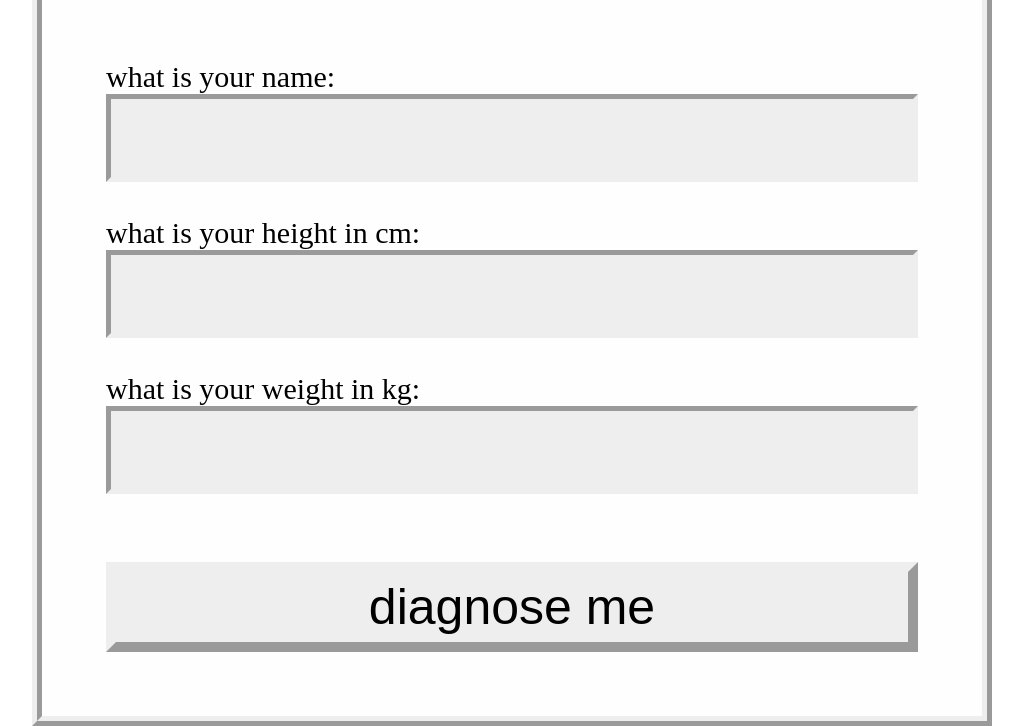
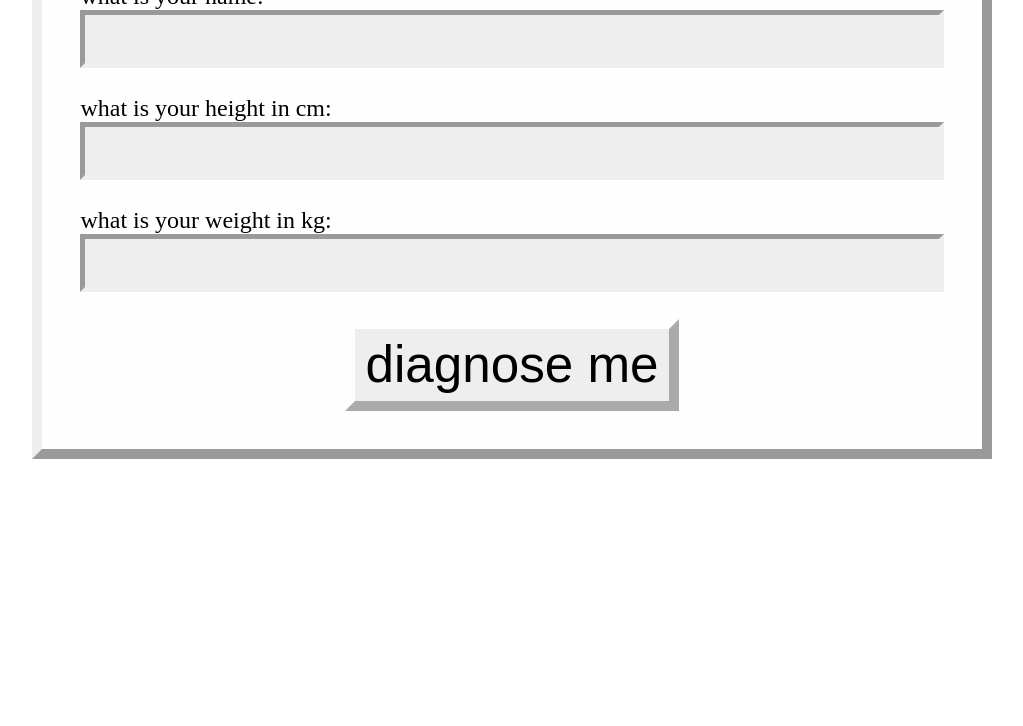
Before and after one commit to staten-island-tech/bmi-calculator-whydoesthecodenotwork, a plain HTML site: page index.html in a window 1280 px wide. Shown: the part 129-855 px from the top of the page, without its empty margins (128-1151 px from the left). After the commit the page ends 800 px from the top, so only its background shows below. Drawn offline with Linux system fonts and the light colour scheme.

Commit message:
use more website

```diff
--- a/app.js
+++ b/app.js
@@ -53,4 +53,5 @@ function go() {
   }
 
   document.getElementById("results").style.display = "flex";
+  document.getElementById("results").style.animation = "appear";
 }
--- a/index.html
+++ b/index.html
@@ -7,14 +7,14 @@
   </head>
   <body>
     <h1>bmi calculator</h1>
-		<form id="input">
+    <form id="input" onsubmit="go();return false">
       what is your name:
       <input type="text" name="name" required /><br />
       what is your height in cm:
       <input type="number" name="height" required /><br />
       what is your weight in kg:
-			<input type="number" name="weight" required /><br /><br />
-			<input type="submit" onclick="go()" value="diagnose me" />
+      <input type="number" name="weight" required /><br />
+      <input type="submit" value="diagnose me" />
     </form>
     <div id="results">
       <p id="bmi"></p>
--- a/style.css
+++ b/style.css
@@ -9,7 +9,7 @@ html,
 }
 
 h1 {
-	font-size: 10rem;
+	font-size: 7vh;
 	text-align: center;
 }
 
@@ -19,30 +19,32 @@ h1 {
 	justify-content: center;
 	width: 75%;
 	margin: 0 auto;
-	padding: 5%;
-	font-size: 3rem;
+	padding: 3%;
 	border: 1rem;
-	border-style: ridge;
+	border-style: outset;
 	background-color: #fefefe;
+	font-size: 3vh;
 }
 
 #input input {
-	line-height: 5rem;
+	font-size: 3vh;
+	line-height: 1;
 	padding: 1rem;
-	font-size: 5rem;
 	background-color: #eeeeee;
 	border: 0.5rem;
 	border-style: inset;
 }
 
 #input input:focus {
-	box-shadow: 0 0 1rem rgb(109, 255, 255);
+	box-shadow: 0 0 1rem #efefef;
 }
 
 #input input[type="submit"] {
+	margin: 0 auto;
+	font-size: 4vw;
 	border: 1rem;
 	border-style: outset;
-	border-color: #000000, #fefefe;
+	border-color: #fefefe;
 }
 
 #results {
@@ -50,11 +52,15 @@ h1 {
 	flex-direction: column;
 	width: 75%;
 	margin: 1rem auto;
+	padding:1rem;
 	border: 1rem;
 	border-style: outset;
-	border-color: #000000, #fefefe;
+	border-color: #fefefe;
 	text-align: center;
 	row-gap: 1rem;
+	animation-name: "appear";
+	animation-duration: 15.5s;
+	animation-timing-function: ease-in;
 }
 
 #bmi {
@@ -64,3 +70,16 @@ h1 {
 #class {
 	font-size: 3rem;
 }
+
+b {
+	font-size: inherit;
+}
+
+@keyframes appear {
+	from {
+		opacity: 0%;
+	}
+	to {
+		opacity: 100%;
+	}
+  }
```
Lines whose indentation alone changed are shown as unchanged.
